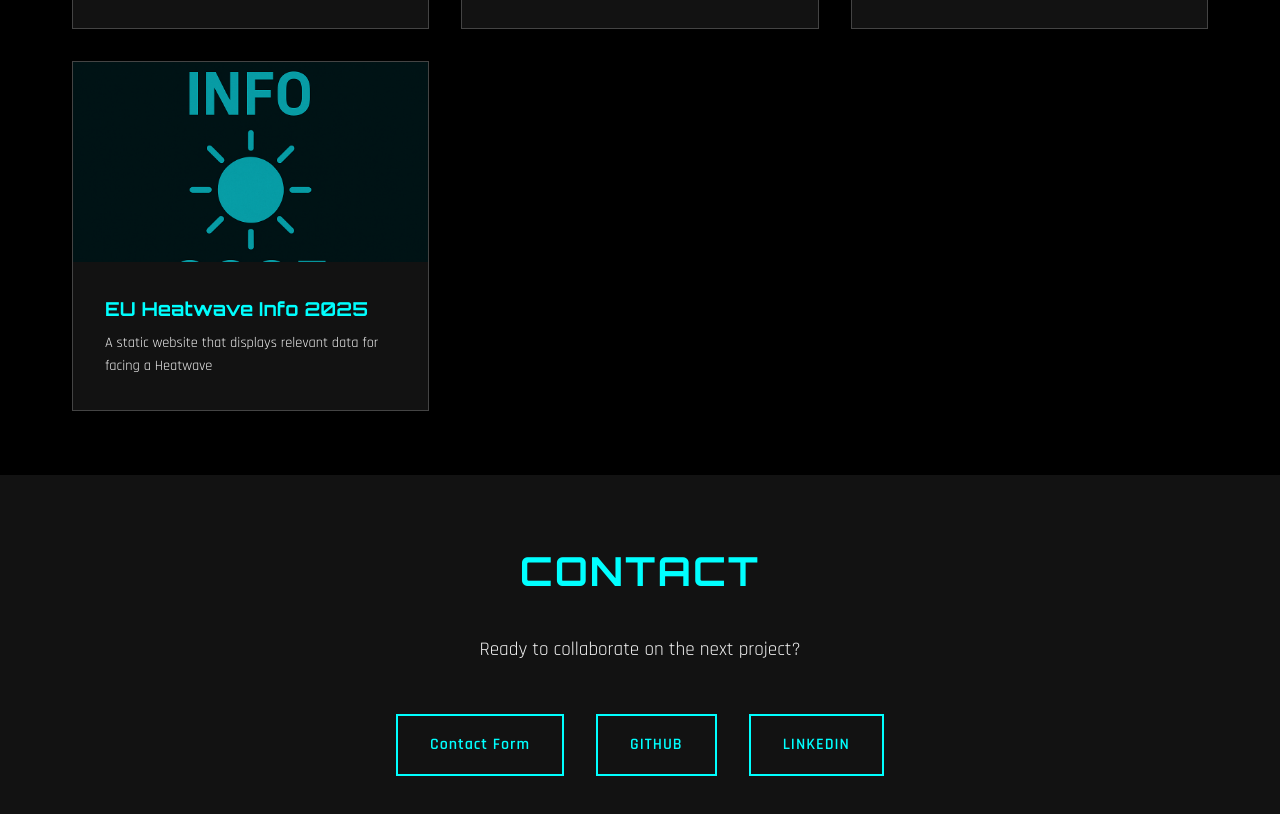
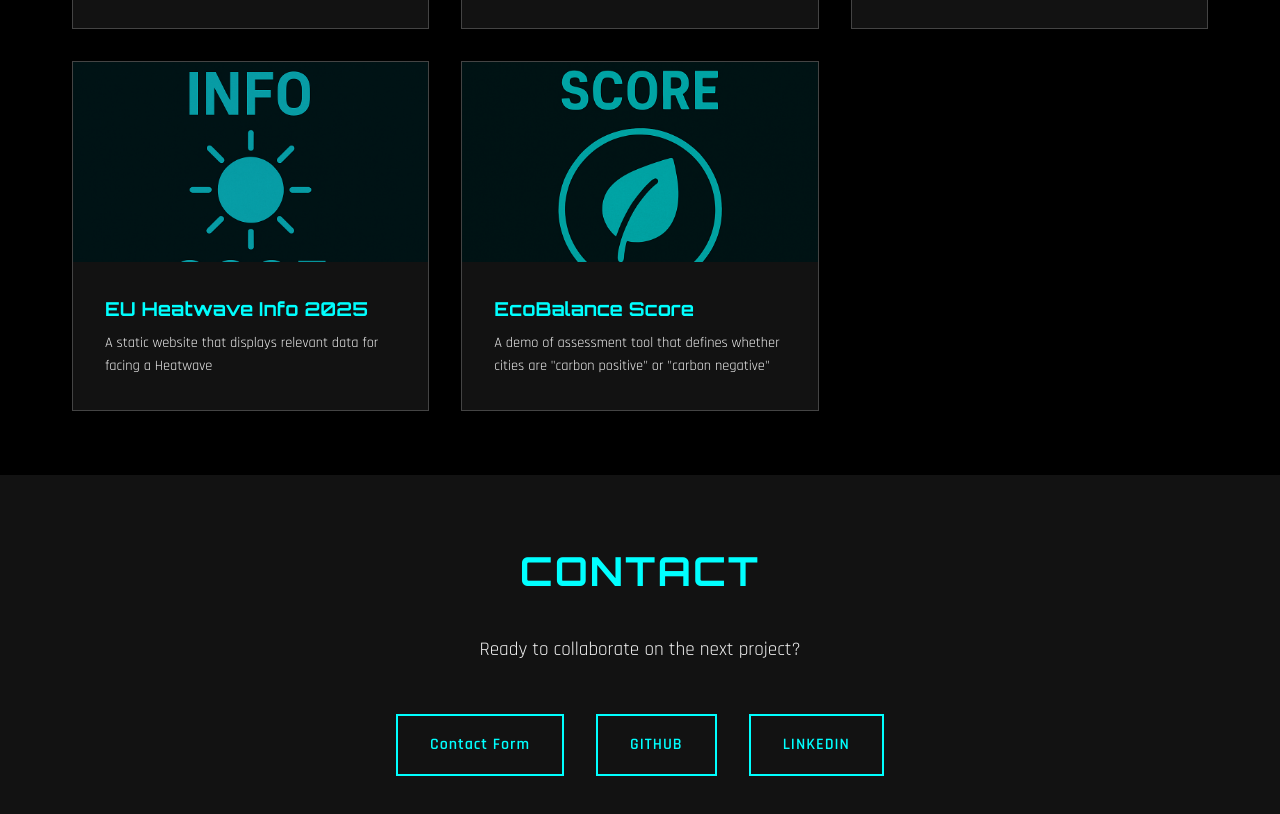
Before and after one commit to BarrileteChapin/BarrileteChapin.github.io, a plain HTML site: page index.html in a window 1280 px wide. Shown: the part 1760-2574 px from the top of the page. Drawn offline with Linux system fonts and the light colour scheme; a script that the page names is missing.

Commit message:
EcoBalance update

```diff
--- a/index.html
+++ b/index.html
@@ -118,6 +118,18 @@
                         <p class="project-desc">A static website that displays relevant data for facing a Heatwave</p>
                     </div>
                 </div>
+                <div class="project-card" data-repo="project-5">
+                    <div class="project-image">
+                        <img src="./img/eco.png" alt="Project 5">
+                        <div class="project-overlay">
+                            <a href="https://barriletechapin.github.io/EcoBalance-Score/" class="project-link">VIEW PROJECT</a>
+                        </div>
+                    </div>
+                    <div class="project-info">
+                        <h4 class="project-title">EcoBalance Score</h4>
+                        <p class="project-desc">A demo of assessment tool that defines whether cities are "carbon positive" or "carbon negative"</p>
+                    </div>
+                </div>
             </div>
         </div>
     </section>
```
Also changed, not shown: img/eco.png (added).
